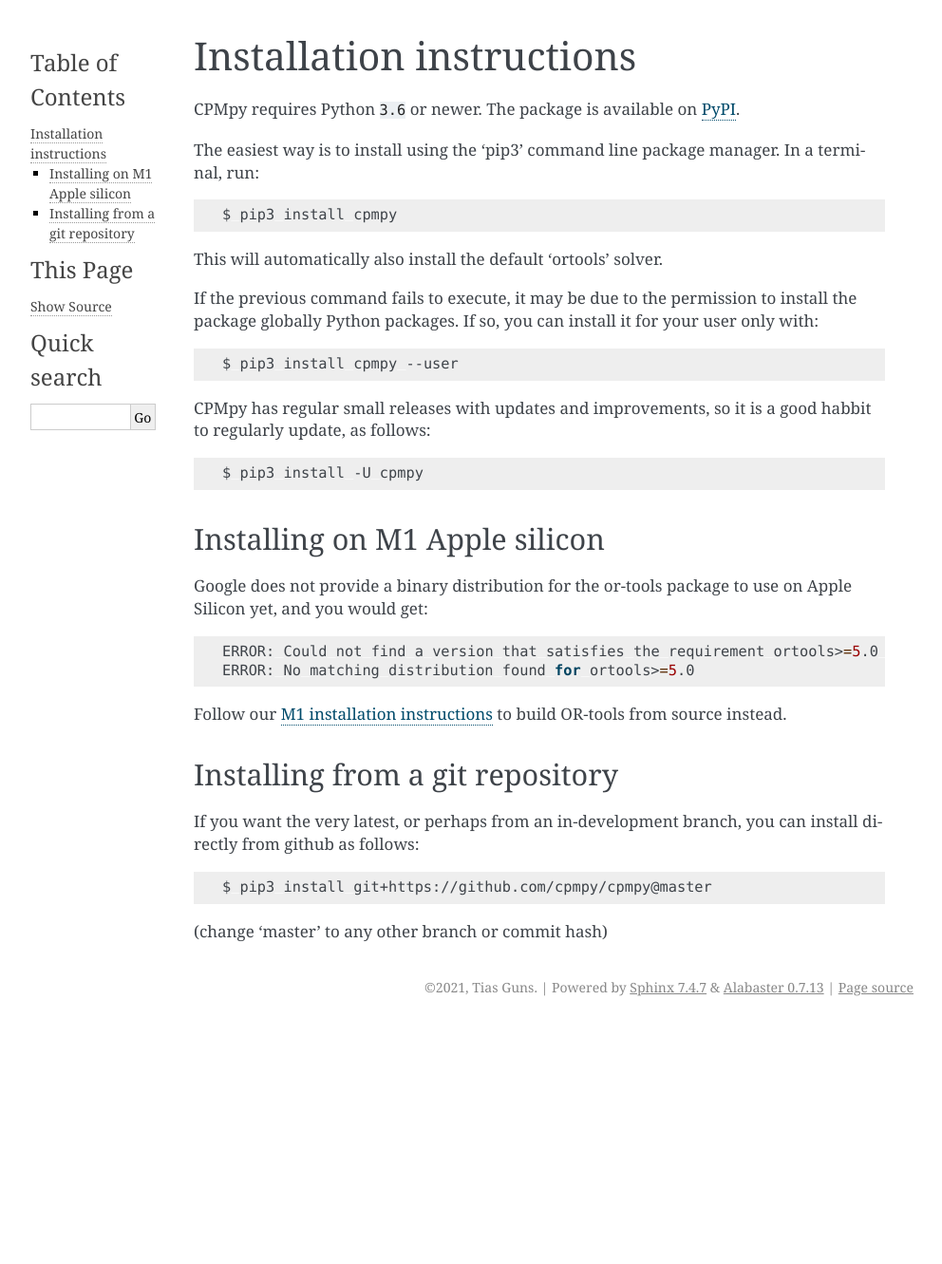
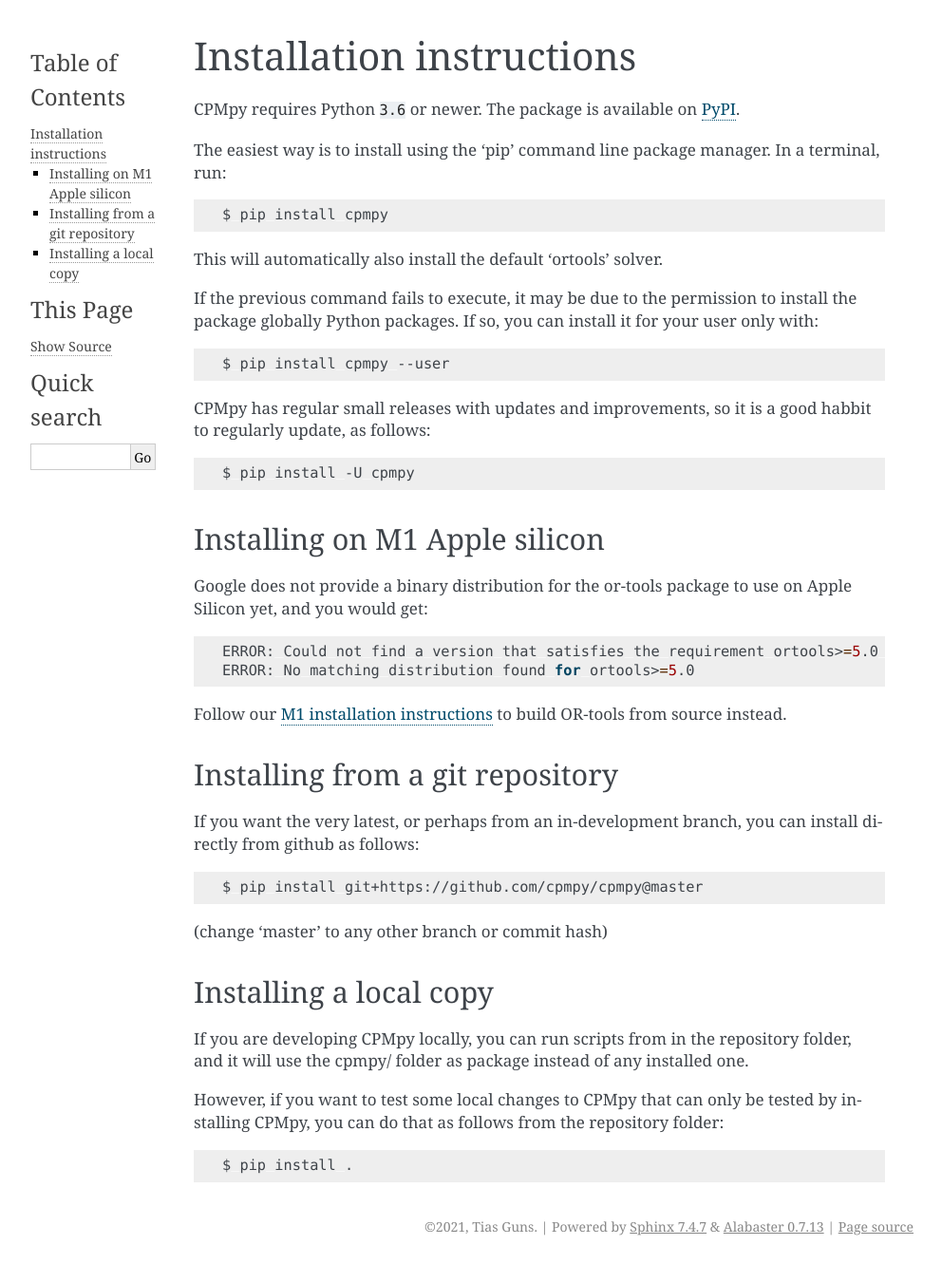
Before and after one commit to CPMpy/cpmpy, a Sphinx documentation site: the page built from docs/installation_instructions.rst, in a window 1280 px wide. Shown: the whole page at 95% size, without its empty margins (148-1140 px from the left). Built offline with Sphinx 7.4.7, drawn with Linux system fonts in a browser that asks for light colours; before the commit the page ends 1079 px from its top, so only the background shows below that.

Commit message:
docs: how to install from local

```diff
--- a/docs/installation_instructions.rst
+++ b/docs/installation_instructions.rst
@@ -3,11 +3,11 @@ Installation instructions
 
 CPMpy requires Python ``3.6`` or newer. The package is available on `PyPI <https://pypi.org/>`_.
 
-The easiest way is to install using the 'pip3' command line package manager. In a terminal, run:
+The easiest way is to install using the 'pip' command line package manager. In a terminal, run:
 
 .. code-block:: bash
 
-    $ pip3 install cpmpy
+    $ pip install cpmpy
 
 This will automatically also install the default 'ortools' solver.
 
@@ -15,13 +15,13 @@ If the previous command fails to execute, it may be due to the permission to ins
 
 .. code-block:: bash
 
-    $ pip3 install cpmpy --user
+    $ pip install cpmpy --user
 
 CPMpy has regular small releases with updates and improvements, so it is a good habbit to regularly update, as follows:
 
 .. code-block:: bash
 
-    $ pip3 install -U cpmpy
+    $ pip install -U cpmpy
 
 Installing on M1 Apple silicon
 ------------------------------
@@ -41,6 +41,17 @@ If you want the very latest, or perhaps from an in-development branch, you can i
 
 .. code-block:: bash
 
-    $ pip3 install git+https://github.com/cpmpy/cpmpy@master
+    $ pip install git+https://github.com/cpmpy/cpmpy@master
 
 (change 'master' to any other branch or commit hash)
+
+
+Installing a local copy
+-----------------------
+If you are developing CPMpy locally, you can run scripts from in the repository folder, and it will use the cpmpy/ folder as package instead of any installed one.
+
+However, if you want to test some local changes to CPMpy that can only be tested by installing CPMpy, you can do that as follows from the repository folder:
+
+.. code-block:: bash
+
+   $ pip install .
```
